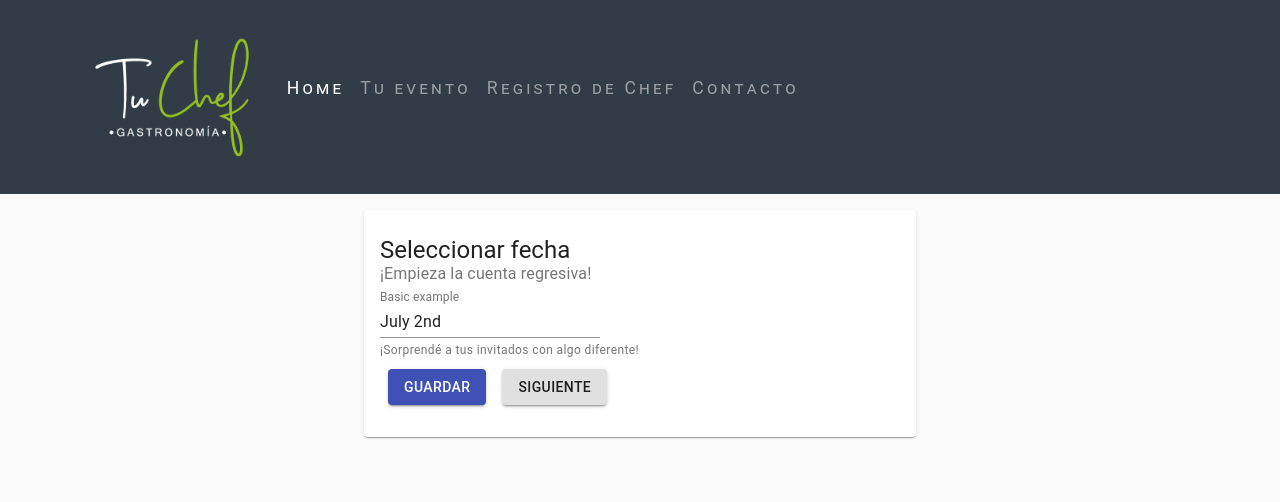
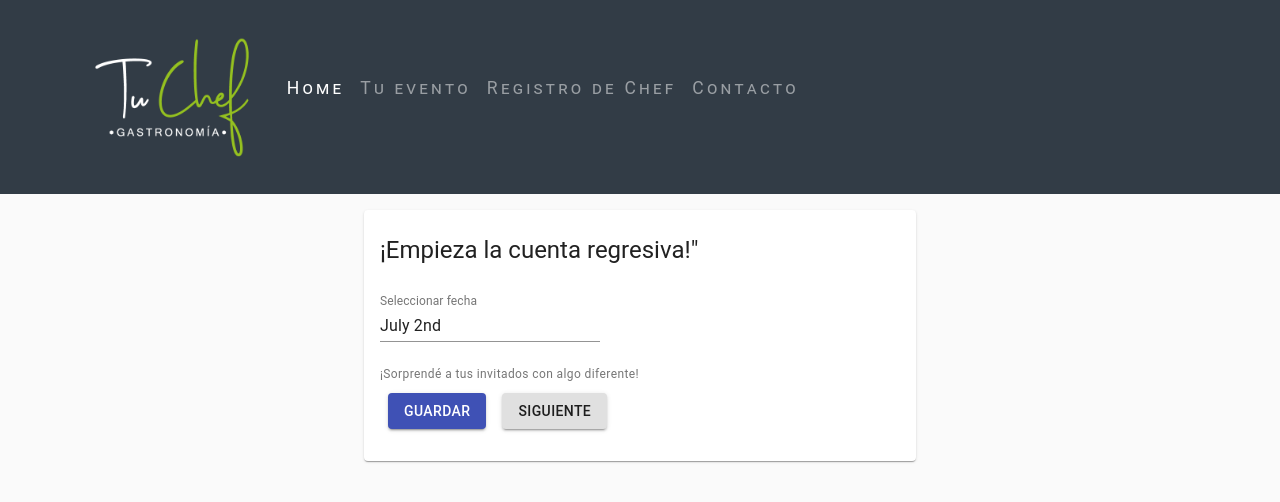
Before and after one commit to maridau/tu-chef-gastronomia-react-app, a React (Create React App) app: page / in a window 1280 px wide. Shown: the top 502 px of the page. Built offline with nearby package versions, Linux system fonts and the light colour scheme.

Commit message:
guardo fecha con DatePicker, sin formato

```diff
--- a/src/App.js
+++ b/src/App.js
@@ -49,7 +49,6 @@ class App extends React.Component {
         [name]: value
       }
     })
-    console.log(this.item)
   }
 
   onClearEvent = () => {
--- a/src/Event/EventStep3.js
+++ b/src/Event/EventStep3.js
@@ -47,7 +47,7 @@ class EventStep3 extends React.Component {
         };
     }
 
-    handleInput = e => {
+    handleInput = (e) => {
         this.setState({
             newFoodType: e.target.value
         });
--- a/src/Event/EventStep4.js
+++ b/src/Event/EventStep4.js
@@ -9,6 +9,7 @@ import FormHelperText from '@material-ui/core/FormHelperText';
 import { DatePicker } from "@material-ui/pickers";
 import {MuiPickersUtilsProvider} from '@material-ui/pickers';
 import DateFnsUtils from '@date-io/date-fns';
+
 
 const styles = theme => ({
     container: {
@@ -34,6 +35,10 @@ const styles = theme => ({
     button: {
         margin: theme.spacing(1),
     },
+    datePicker:{
+        marginTop: 20,
+        marginBottom: 20
+    },
 });
 
 
@@ -41,48 +46,55 @@ class EventStep4 extends React.Component {
     constructor() {
         super();
         this.state = {
-            selectedDate: new Date(),
+            selectedDate: Date()
         };
 
     }
 
-    handleDateChange = e => {
+    handleDateChange = (date) => {
         this.setState({
-            newDate: e.target.value
+            selectedDate: date
         });
-        console.log(this.state.newDate)
+        console.log(this.state.selectedDate + 'handle Change')
     }
 
 
     handleSubmit = (e) => {
         e.preventDefault();
-        this.props.changeEventData('date', this.state.newDate);
+        this.props.changeEventData('date', this.state.selectedDate);
         this.setState({
-            newDate: '',
+            selectedDate: Date()
         });
+        console.log(this.state.selectedDate + 'guardó o no guardó?')
     }
+
 
 
     render() {
         console.log(this.props.myEvent)
+        //console.log(this.state.selectedDate)
         return (
 
             <form className={this.props.classes.container} noValidate autoComplete="off">
                 <Paper className={this.props.classes.paper}>
                     <Typography variant="h5">
-                        Seleccionar fecha
+                    ¡Empieza la cuenta regresiva!"
                     </Typography>
-                    <FormLabel component="legend">¡Empieza la cuenta regresiva!</FormLabel>
+                    <FormLabel component="legend"></FormLabel>
                     <MuiPickersUtilsProvider utils={DateFnsUtils}>
                         <DatePicker
-                            label="Basic example"
+                            className={this.props.classes.datePicker}
+                            label="Seleccionar fecha"
+                            name='date'
+                            //format='03/25/2015'
                             value={this.state.selectedDate}
+                            //InputLabelProps={{
+                              //  shrink: true,
+                              //}}
                             onChange={this.handleDateChange}
                             animateYearScrolling
                         />
                         </MuiPickersUtilsProvider>
-
-
 
                     <FormHelperText>¡Sorprendé a tus invitados con algo diferente!</FormHelperText>
                     <Button variant="contained" color="primary" className={this.props.classes.button} onClick={this.handleSubmit}>
```
